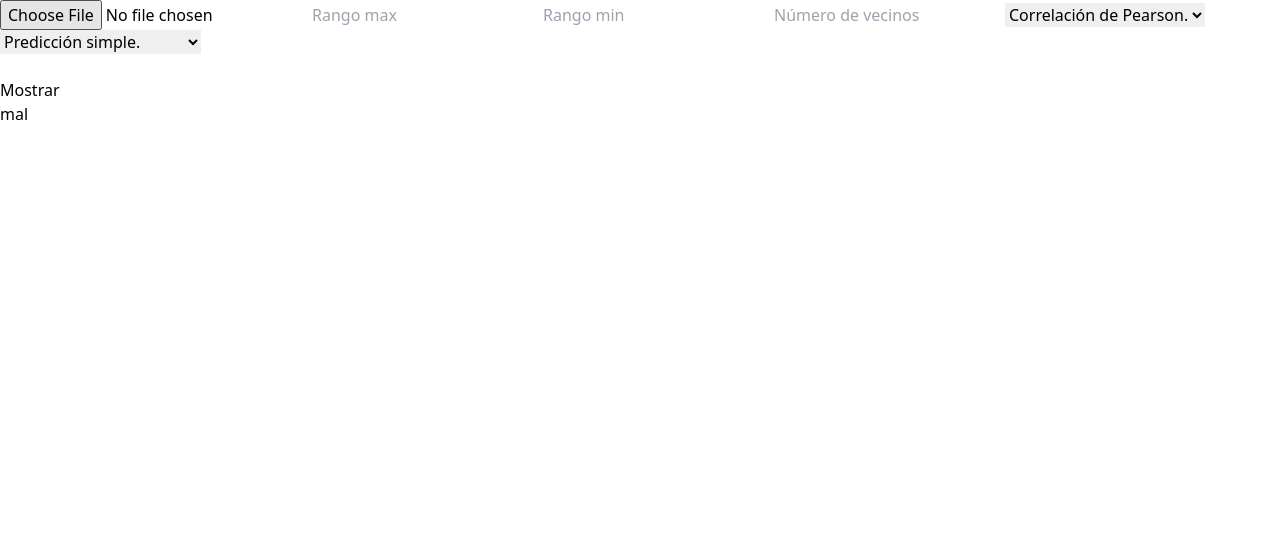
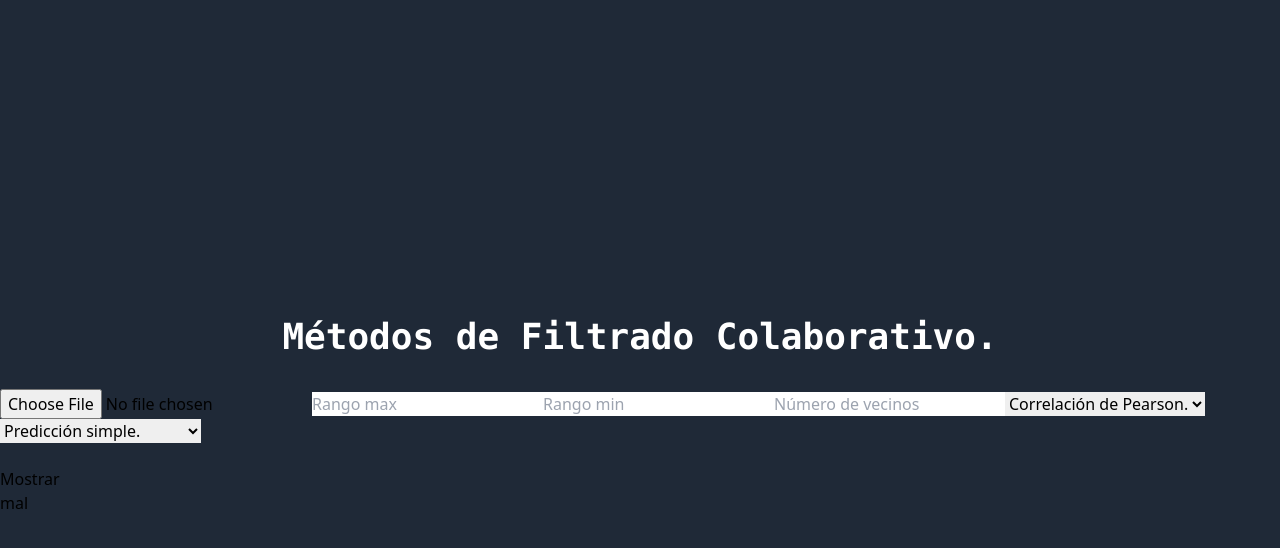
Before and after one commit to alu0101321141/ProyectoGCO, a React (Vite) app: page / in a window 1280 px wide. Shown: the top 548 px of the page. Built offline with nearby package versions, Linux system fonts and the light colour scheme.

Commit message:
Cambio de titulo y setup del esqueleto del index.html.

```diff
--- a/index.html
+++ b/index.html
@@ -6,7 +6,7 @@
     <meta name="viewport" content="width=device-width, initial-scale=1.0" />
     <title>Sistema de Recomendación.</title>
   </head>
-  <body>
+  <body  class="bg-gray-800 h-screen flex items-center justify-center">
     <div id="root"></div>
     <script type="module" src="/src/main.jsx"></script>
   </body>
--- a/src/componets/Datos.jsx
+++ b/src/componets/Datos.jsx
@@ -15,6 +15,12 @@ export function Datos() {
 
   return (
     <>
+      {/*Titulo*/}
+      <div className="grid place-content-center">
+        <p className="font-mono font-bold text-white text-4xl p-8">
+        Métodos de Filtrado Colaborativo.
+        </p>
+      </div>
       {/*Lectura del archivo*/}
       <input
         type="file"
```
